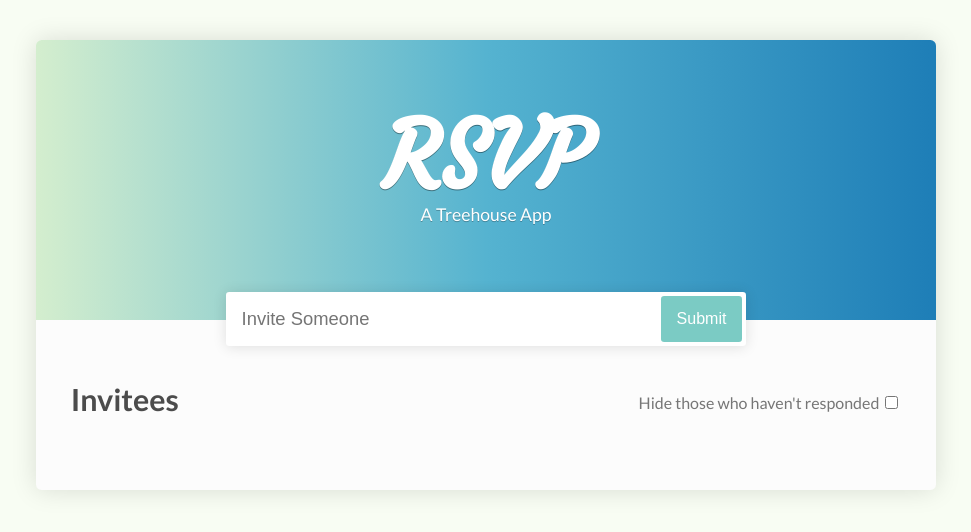
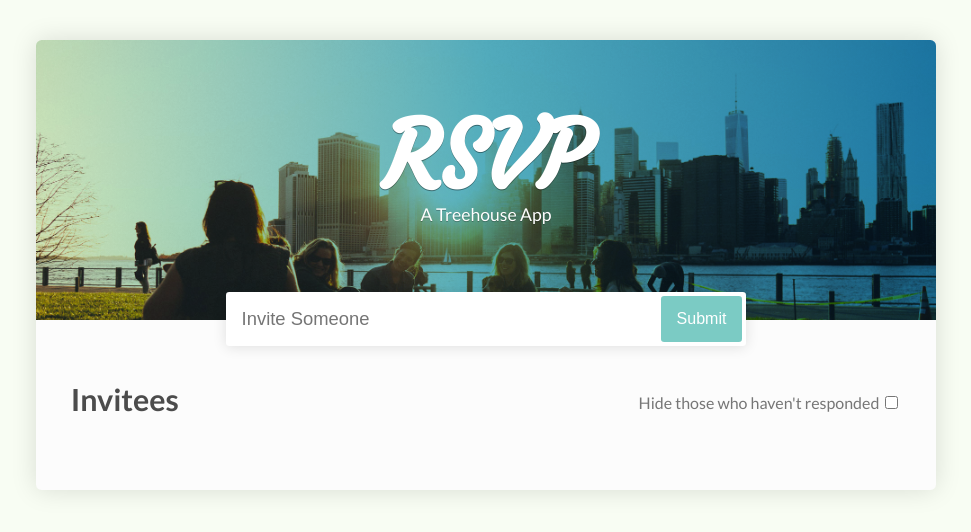
Before and after one commit to kleosdc/kleosdc.github.io, a plain HTML site: page index.html in a window 1280 px wide. Shown: the whole page, without its empty margins (154-1125 px from the left). Drawn offline with Linux system fonts and the light colour scheme.

Commit message:
Test editing 2
Test editing 2

```diff
--- a/style.css
+++ b/style.css
@@ -70,7 +70,7 @@ button {
 header {
   text-align: center;
   background: linear-gradient(90deg, #d4eece, #55b3d0, #1e7eb7),
-              url('../images/header-bg.jpg') no-repeat;
+              url('header-bg.jpg') no-repeat;
               background-blend-mode: multiply;
               background-size: cover;
 }
```
